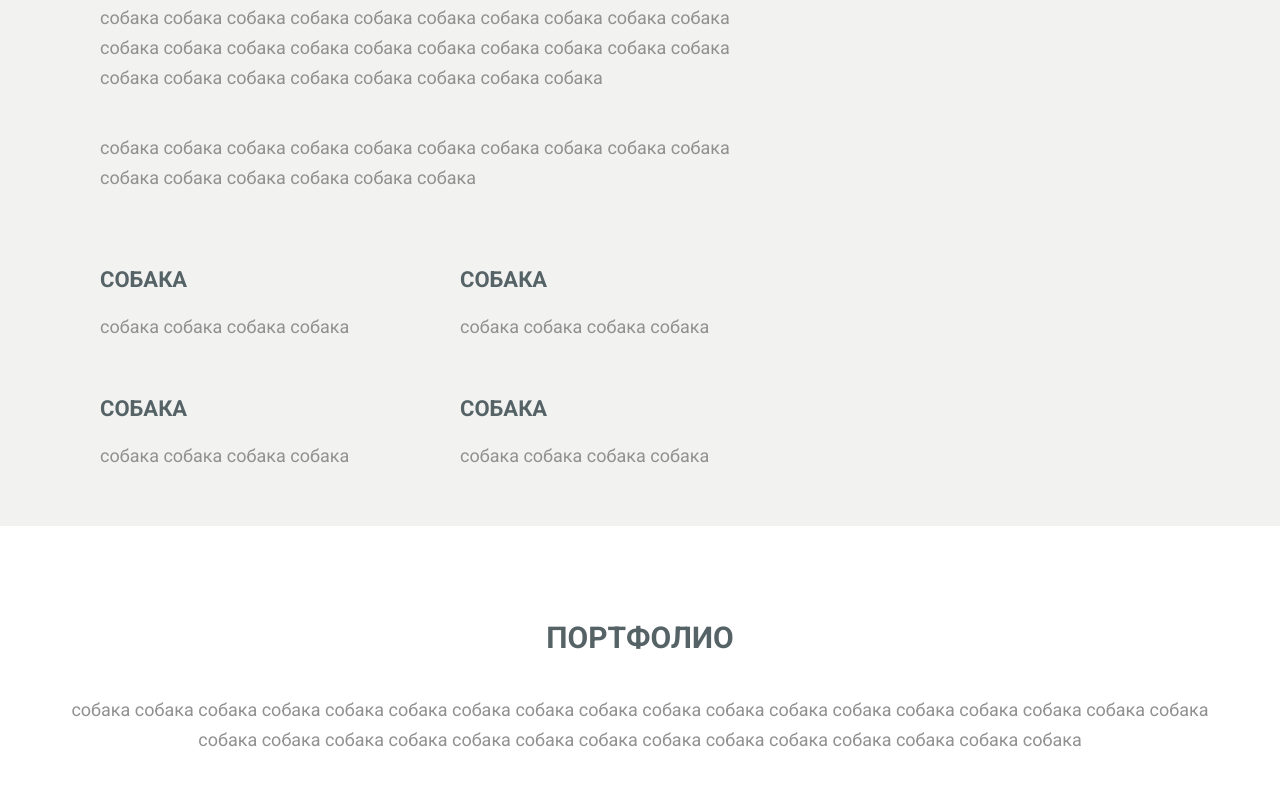
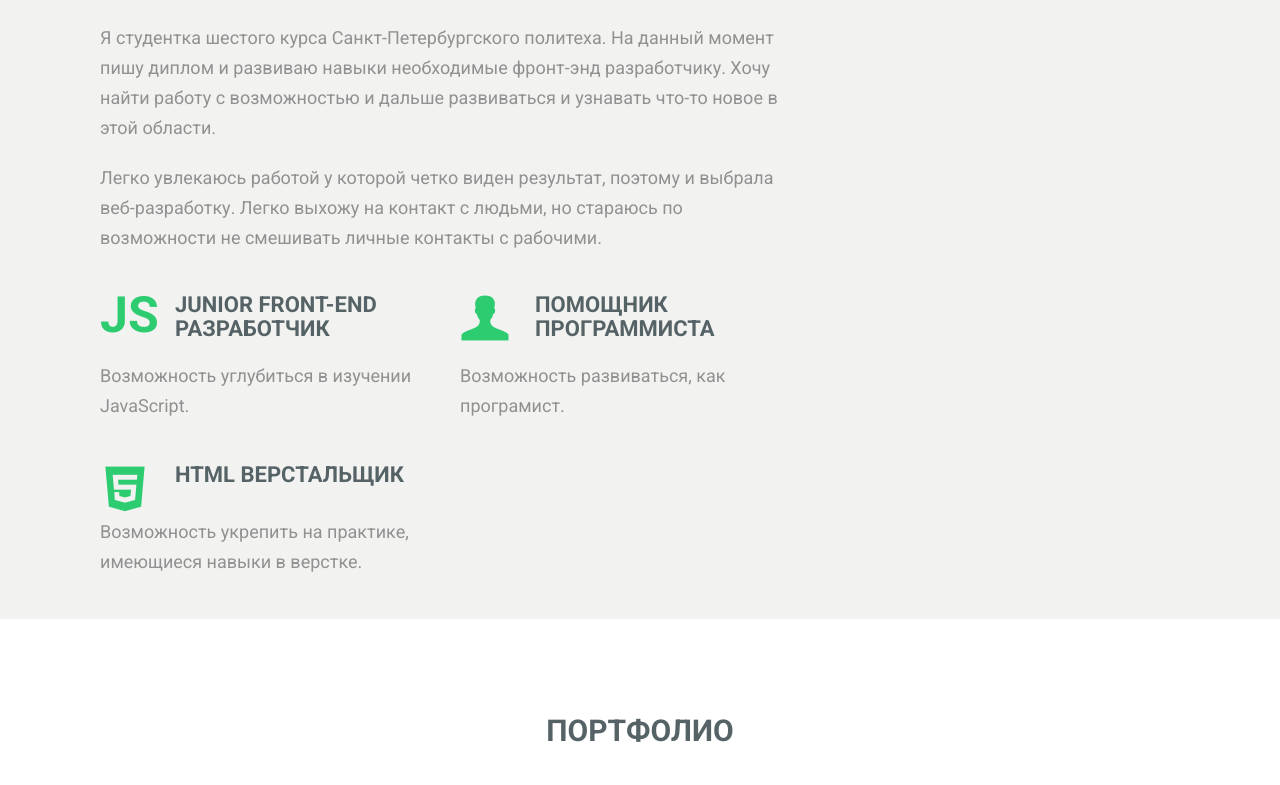
Before and after one commit to YSeredich/resume, a plain HTML site: page index.html in a window 1280 px wide. Shown: the part 1350-2135 px from the top of the page. Drawn offline with Linux system fonts and the light colour scheme.

Commit message:
add content

```diff
--- a/css/style.css
+++ b/css/style.css
@@ -54,6 +54,9 @@
 }
 .icon-html5:before {
     content: "\66";
+}
+.icon-user:before {
+    content: "\67";
 }
 
 body {
@@ -186,12 +189,12 @@ body {
 }
 
 .minor-info__title {
-    padding-top: 100px;
+    padding-top: 90px;
     margin-bottom: 45px;
 }
 
 .minor-info__text {
-    margin-bottom: 40px;
+    margin-bottom: 20px;
 }
 
 .minor-info__photo {
@@ -209,14 +212,41 @@ body {
 }
 
 .minor-info-items {
-    padding-top: 35px;
     font-size: 0;
+    padding-top: 20px;
 }
 
 .minor-info__item {
     display: inline-block;
+    position: relative;
     width: 320px;
-    margin-bottom: 55px;
+    margin-bottom: 42px;
+    vertical-align: top;
+}
+
+.minor-info-item__title {
+    padding-left: 75px;
+}
+
+.minor-info-item__title:before {
+    position: absolute;
+    top: 0;
+    left: 0;
+
+    color: #2ecc71;
+    font-weight: bold;
+    font-size: 50px;
+
+    z-index: 10;
+}
+
+.logo-js:before {
+    content: "JS";
+    top: 10px;
+}
+
+.icon-html5 {
+    margin-bottom: 30px;
 }
 
 .minor-info__item:nth-child(2n) {
@@ -241,6 +271,10 @@ body {
     width: 365px;
     margin-left: 40px;
     margin-bottom: 40px;
+}
+
+.portfolio-item:hover {
+    opacity: 0.5;
 }
 
 .portfolio-item:last-child {
@@ -296,6 +330,14 @@ body {
     background-color: #2ecc71;
 }
 
+.percent-70 {
+    padding-left: 336px;
+}
+
+.percent-60 {
+    padding-left: 280px;
+}
+
 .resume__container {
     text-align: center;
 }
@@ -317,7 +359,8 @@ body {
 .education__place,
 .courses__place,
 .contacts__mail,
-.contacts__phone {
+.contacts__phone,
+.skills__span {
     font-weight: 500;
 }
 
--- a/index.html
+++ b/index.html
@@ -39,23 +39,26 @@
                 <div class="container clearfix">
                     <div class="main-info__item">
                         <h2 class="title main-info__title">Ценности</h2>
-                        <p class="main-info__text">собака собака собака собака
-                            собака собака собака собака
-                            собака собака собака собака
+                        <p class="main-info__text">
+                            Считаю, что главное в людях честность,
+                            способность принимать трудные решения
+                            и способность им следовать в дальнейшем.
                         </p>
                     </div>
                     <div class="main-info__item">
                         <h2 class="title main-info__title">Цели</h2>
-                        <p class="main-info__text">собака собака собака собака
-                            собака собака собака собака
-                            собака собака собака собака
+                        <p class="main-info__text">
+                            Стать "синьором девелопером",
+                            завести как можно больше больших и умных собак,
+                            посетить как минимум 50 различных стран.
                         </p>
                     </div>
                     <div class="main-info__item">
                         <h2 class="title main-info__title">Хобби</h2>
-                        <p class="main-info__text">собака собака собака собака
-                            собака собака собака собака
-                            собака собака собака собака
+                        <p class="main-info__text">
+                            Люблю складывать пазлы, читать книги.
+                            Морю предпочитаю горы. Хочу научиться
+                            играть на фортепиано.
                         </p>
                     </div>
                 </div>
@@ -67,36 +70,29 @@
                     <div class="minor-info__narration container">
                         <h2 class="title minor-info__title">обо мне</h2>
                         <p class="minor-info__text">
-                            собака собака собака собака
-                            собака собака собака собака
-                            собака собака собака собака
-                            собака собака собака собака
-                            собака собака собака собака
-                            собака собака собака собака
-                            собака собака собака собака
+                            Я студентка шестого курса Санкт-Петербургского политеха.
+                            На данный момент пишу диплом и развиваю навыки необходимые фронт-энд
+                            разработчику. Хочу найти работу с возможностью и дальше развиваться
+                            и узнавать что-то новое в этой области.
                         </p>
                         <p class="minor-info__text">
-                            собака собака собака собака
-                            собака собака собака собака
-                            собака собака собака собака
-                            собака собака собака собака
+                            Легко увлекаюсь работой у которой четко виден результат, поэтому и
+                            выбрала веб-разработку. Легко выхожу на контакт с людьми, но стараюсь
+                            по возможности не смешивать личные контакты с рабочими.
                         </p>
                         <div class="minor-info-items clearfix">
                             <div class="minor-info__item">
-                            <h3 class="secondary-title minor-info-item__title">собака</h3>
-                            <p class="minor-info-item__text">собака собака собака собака</p>
-                        </div>
-                            <div class="minor-info__item">
-                                <h3 class="secondary-title minor-info-item__title">собака</h3>
-                                <p class="minor-info-item__text">собака собака собака собака</p>
+                                <h3 class="secondary-title minor-info-item__title logo-js">Junior front-end разработчик</h3>
+                                <p class="minor-info-item__text">Возможность углубиться в изучении JavaScript.</p>
                             </div>
                             <div class="minor-info__item">
-                                <h3 class="secondary-title minor-info-item__title">собака</h3>
-                                <p class="minor-info-item__text">собака собака собака собака</p>
+                                <h3 class="secondary-title minor-info-item__title icon-user">Помощник программиста</h3>
+                                <p class="minor-info-item__text">Возможность развиваться, как програмист.</p>
                             </div>
                             <div class="minor-info__item">
-                                <h3 class="secondary-title minor-info-item__title">собака</h3>
-                                <p class="minor-info-item__text">собака собака собака собака</p>
+                                <h3 class="secondary-title minor-info-item__title icon-html5">HTML верстальщик</h3>
+                                <p class="minor-info-item__text">Возможность укрепить на практике,
+                                    имеющиеся навыки в верстке.</p>
                             </div>
                         </div>
                     </div>
@@ -106,14 +102,10 @@
             <div class="container">
                 <h2 class="title portfolio__title">Портфолио</h2>
                 <p class="portfolio__info">
-                    собака собака собака собака
-                    собака собака собака собака
-                    собака собака собака собака
-                    собака собака собака собака
-                    собака собака собака собака
-                    собака собака собака собака
-                    собака собака собака собака
-                    собака собака собака собака
+                    На данный момент в портфолио вы можете увидеть результаты моей работы на интенсиве
+                    по HTML/CSS (макеты интернет-магазина техномарт), на интенсиве по JavaScript (сайт игры
+                     "Код и Магия") и самостоятельно сверстанные макеты, получаемые в ежемесячной рассылке от
+                    HTML Academy (собственно резюме и макет "modest").
                 </p>
                 <div class="portfolio-items clearfix">
                     <div class="portfolio-item">
@@ -149,18 +141,15 @@
                 <h2 class="title skills__title">Навыки</h2>
                 <div class="skills__info">
                     <p class="skills__text">
-                        собака собака собака собака
-                        собака собака собака собака
-                        собака собака собака собака
-                        собака собака собака собака
-                        собака собака собака собака
-                        собака собака собака собака
+                        <span class="skills__span">Основные навыки:</span><br>
+                        кроссбраузерная валидная семантичная верстка, умение работать с
+                        макетами в Photoshop, базовые знания в Javascript, опыт использования Git,
+                        английский язык на уровне выше среднего (B2).
                     </p>
                     <p class="skills__text">
-                        собака собака собака собака
-                        собака собака собака собака
-                        собака собака собака собака
-                        собака собака собака собака
+                        <span class="skills__span">Помимо основных навыков:</span><br>
+                        пониманию БЭМ, знакома с LESS, имею представление о Bootstrap и PHP, SQL
+                         (были занятия в вузе).
                     </p>
                     <a class="btn contact-btn skills__btn">Свяжитесь со мной</a>
                 </div>
@@ -177,7 +166,7 @@
                         <h3 class="secondary-title skill-item__title">JavaScript</h3>
                         <div class="skill-item__container">
                             <div class="skill-item__progress">
-                                <p class="skill-item__percent">90%</p>
+                                <p class="skill-item__percent percent-60">60%</p>
                             </div>
                         </div>
                     </div>
@@ -193,7 +182,7 @@
                         <h3 class="secondary-title skill-item__title">Git</h3>
                         <div class="skill-item__container">
                             <div class="skill-item__progress">
-                                <p class="skill-item__percent">90%</p>
+                                <p class="skill-item__percent percent-70">70%</p>
                             </div>
                         </div>
                     </div>
@@ -204,11 +193,8 @@
             <div class="container resume__container">
                 <h2 class="title resume__title">Резюме</h2>
                 <p class="resume__info">
-                    собака собака собака собака
-                    собака собака собака собака
-                    собака собака собака собака
-                    собака собака собака собака
-                    собака собака собака собака
+                    Если вас заинтересовала моя кандидатура, вы можете скачать мое резюме
+                    (идентичное резюме на Head Hunter) прямо с этого сайта.
                 </p>
                 <a href="#" class="btn download-btn resume__btn">Скачать резюме</a>
             </div>
@@ -222,9 +208,8 @@
                         <p class="education__place-date"><span class="education__place">Лицей</span> / 2010</p>
                         <div class="education__gpa">5.0</div>
                         <p class="education__info">
-                            собака собака собака собака
-                            собака собака собака собака
-                            собака собака собака собака
+                            Окончила Гомельский городской лицей №1 (с физико-математическим уклоном)
+                            с золотой медалью. Учавствовала в олимпиадах по физике на республиканском уровне.
                         </p>
                     </div>
                     <div class="education-item">
@@ -232,9 +217,9 @@
                         <p class="education__place-date"><span class="education__place">СПбГПУ</span> / 2010 - 2014</p>
                         <div class="education__gpa">4.4</div>
                         <p class="education__info">
-                            собака собака собака собака
-                            собака собака собака собака
-                            собака собака собака собака
+                            Окончила бакалавриат в Институте физики, нанотехнологий и телекоммуникаций.
+                            Защитила диплом на отлично, по теме: "Научение мысленно имитированным движениям с их
+                            отражением в ЭЭГ"
                         </p>
                     </div>
                     <div class="education-item">
@@ -242,9 +227,9 @@
                         <p class="education__place-date"><span class="education__place">СПбГПУ</span> / 2014 - 2016</p>
                         <div class="education__gpa">4.7</div>
                         <p class="education__info">
-                            собака собака собака собака
-                            собака собака собака собака
-                            собака собака собака собака
+                            Закончила обучение в магистратуре, сдав государственный экзамен на отлично. На данный момент
+                            пишу диплом по теме: "Разработка и исследование шасси адаптированной к городским условиям
+                            мехатронной инвалидной коляски".
                         </p>
                     </div>
                 </div>
@@ -259,9 +244,9 @@
                         <p class="courses__place-date"><span class="courses__place">Htmlacademy</span> / август - сентябрь 2015</p>
                         <div class="courses__gpa">100%</div>
                         <p class="courses__info">
-                            собака собака собака собака
-                            собака собака собака собака
-                            собака собака собака собака
+                            Успешно прошла базовый интенсив по HTML/CSS. Защитила выпускной проект с максимальным
+                            колличеством баллов. Предварительно прошла все как базовые, так и продвинутые курсы в
+                            Html Academy, где на данный момент (27,02,2016) являюсь лидером.
                         </p>
                     </div>
                     <div class="courses-item">
@@ -269,9 +254,9 @@
                         <p class="courses__place-date"><span class="courses__place">Htmlacademy</span> / ноябрь - декабрь 2015</p>
                         <div class="courses__gpa">100%</div>
                         <p class="courses__info">
-                            собака собака собака собака
-                            собака собака собака собака
-                            собака собака собака собака
+                            Успешно прошла базовый интенсив по Javascript. Защитила выпускной проект. Прошла путь от
+                            написание простейших программ на JS до объектно-ориентированного программирования и основ
+                            систем сборки сайтов.
                         </p>
                     </div>
                     <div class="courses-item">
@@ -279,9 +264,9 @@
                         <p class="courses__place-date"><span class="courses__place">English First</span> / 2015 - 2016</p>
                         <div class="courses__gpa english-level">Upper Intermediate</div>
                         <p class="courses__info">
-                            собака собака собака собака
-                            собака собака собака собака
-                            собака собака собака собака
+                            В течении года изучала английский язык с помощью уникальной онлайн-программы, оффлайн занятий
+                            в школе с русскими учителями и носителями языка из США и Великобритании. Плюс еженедельно
+                            посещала разговорные клубы и индивидуальные занятия по скайпу с носителями языка.
                         </p>
                     </div>
                 </div>
@@ -318,11 +303,8 @@
                 <h2 class="title contacts__title">Контакты</h2>
                 <div class="contacts__info">
                     <p class="contacts__text">
-                        собака собака собака собака
-                        собака собака собака собака
-                        собака собака собака собака
-                        собака собака собака собака
-                        собака собака собака собака
+                        Ниже представлена моя контактная информация. Предпочтительным способом связи
+                        является электронная почта.
                     </p>
                     <p class="contacts__address">
                         Лесной проспект, дом 65<br>
@@ -360,12 +342,12 @@
     </main>
     <footer class="footer">
         <section class="social container">
-            <a href="#" class="social__link"><i class="social__icon icon-html5"></i></a>
-            <a href="#" class="social__link"><i class="social__icon icon-header"></i></a>
-            <a href="#" class="social__link"><i class="social__icon icon-linkedin"></i></a>
-            <a href="#" class="social__link"><i class="social__icon icon-google"></i></a>
-            <a href="#" class="social__link"><i class="social__icon icon-github"></i></a>
-            <a href="#" class="social__link"><i class="social__icon icon-facebook"></i></a>
+            <a href="https://htmlacademy.ru/rating" class="social__link"><i class="social__icon icon-html5"></i></a>
+            <a href="http://spb.hh.ru/resume/4214f346ff02ee37560039ed1f6542396b5153" class="social__link"><i class="social__icon icon-header"></i></a>
+            <a href="https://www.linkedin.com/in/%D1%8E%D0%BB%D0%B8%D1%8F-%D1%81%D0%B5%D1%80%D0%B5%D0%B4%D0%B8%D1%87-3a6649b8?trk=nav_responsive_tab_profile_pic" class="social__link"><i class="social__icon icon-linkedin"></i></a>
+            <a href="https://plus.google.com/u/0/109179117226192013725/about" class="social__link"><i class="social__icon icon-google"></i></a>
+            <a href="https://github.com/YSeredich" class="social__link"><i class="social__icon icon-github"></i></a>
+            <a href="https://www.facebook.com/yulia.seredich" class="social__link"><i class="social__icon icon-facebook"></i></a>
         </section>
     </footer>
 </body>
```
Also changed, not shown: fonts/untitled-font-1.ttf, fonts/untitled-font-1.woff, 2 other files.
